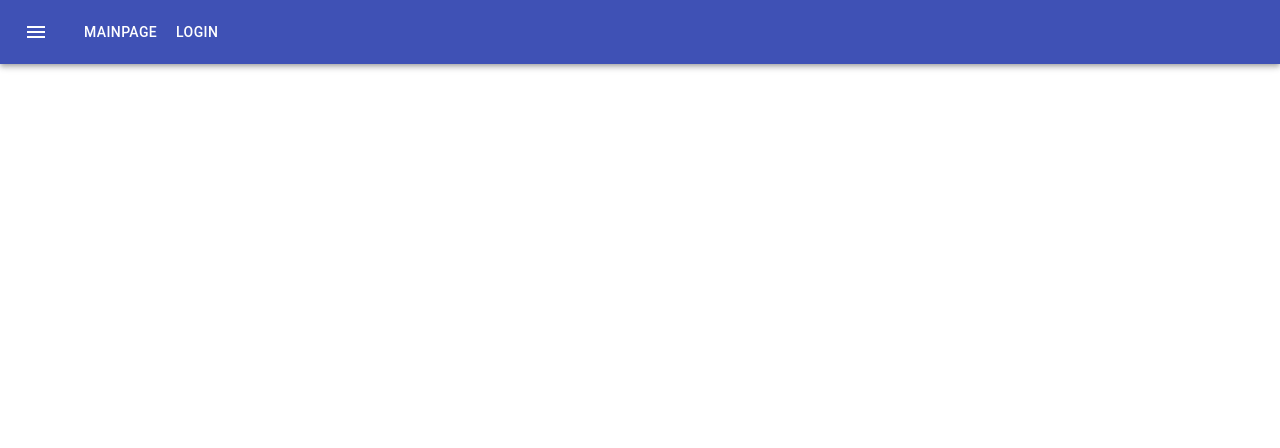
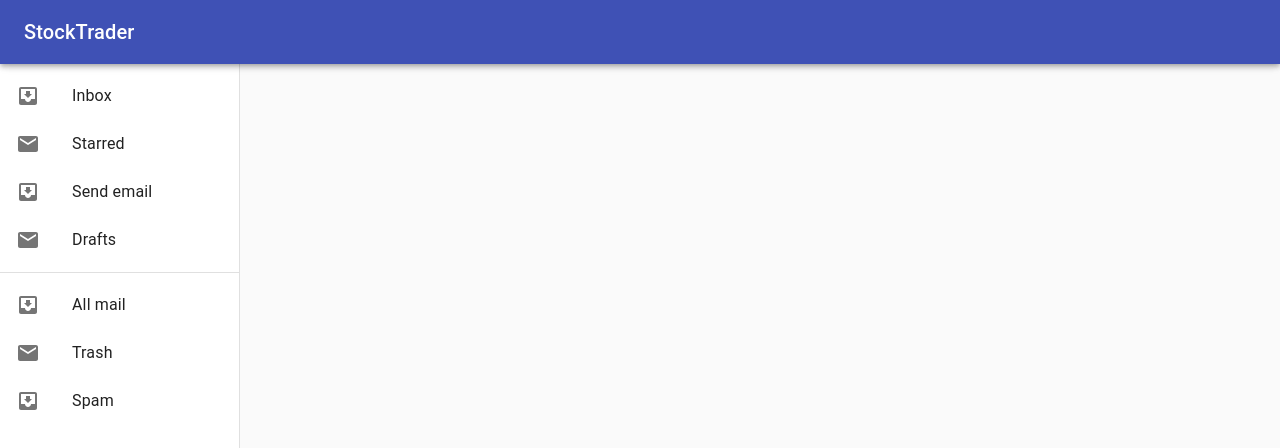
Before and after one commit to dobitamas/Stock-Trader2.0, a React (Create React App) app in the folder stocktrader/: page / in a window 1280 px wide. Shown: the top 448 px of the page. Built offline with nearby package versions, Linux system fonts and the light colour scheme; no server answers.

Commit message:
Reworked Appbar and extended it with Drawer component

```diff
--- a/stocktrader/src/components/AppBar/AppBar.js
+++ b/stocktrader/src/components/AppBar/AppBar.js
@@ -6,10 +6,22 @@
 import Button from '@material-ui/core/Button';
 import IconButton from '@material-ui/core/IconButton';
 import MenuIcon from '@material-ui/icons/Menu';
-import { Link } from 'react-router-dom';
+import Drawer from '@material-ui/core/Drawer';
+import CssBaseline from '@material-ui/core/CssBaseline';
+import List from '@material-ui/core/List';
+import Divider from '@material-ui/core/Divider';
+import ListItem from '@material-ui/core/ListItem';
+import ListItemIcon from '@material-ui/core/ListItemIcon';
+import ListItemText from '@material-ui/core/ListItemText';
+import InboxIcon from '@material-ui/icons/MoveToInbox';
+import MailIcon from '@material-ui/icons/Mail';
 
+
+const drawerWidth = 240;
+
+{/*
 const useStyles = makeStyles((theme) => ({
-  root: {
+baseDiv: {
     flexGrow: 1,
   },
   menuButton: {
@@ -18,22 +30,91 @@
   title: {
     flexGrow: 1,
   },
+  appBar: {
+    width: `calc(100% - ${drawerWidth}px)`,
+    marginLeft: drawerWidth,
+  },
+  drawer: {
+    width: drawerWidth,
+    flexShrink: 0,
+  },
+  drawerPaper: {
+    width: drawerWidth,
+  },
+  toolbar: theme.mixins.toolbar,
+  content: {
+    flexGrow: 1,
+    backgroundColor: theme.palette.background.default,
+    padding: theme.spacing(3),
+  },
+}));
+
+*/}
+
+const useStyles = makeStyles((theme) => ({
+  root: {
+    display: 'flex',
+  },
+  appBar: {
+    zIndex: theme.zIndex.drawer + 1,
+  },
+  drawer: {
+    width: drawerWidth,
+    flexShrink: 0,
+  },
+  drawerPaper: {
+    width: drawerWidth,
+  },
+  drawerContainer: {
+    overflow: 'auto',
+  },
+  content: {
+    flexGrow: 1,
+    padding: theme.spacing(3),
+  },
 }));
 
 export default function ButtonAppBar() {
   const classes = useStyles();
 
-  return (
-    <div className={classes.root}>
-      <AppBar position="static">
+    return (
+        <div className={classes.root}>
+      <CssBaseline />
+      <AppBar position="fixed" className={classes.appBar}>
         <Toolbar>
-          <IconButton edge="start" className={classes.menuButton} color="inherit" aria-label="menu">
-            <MenuIcon />
-          </IconButton>
-            <Button color="inherit">MainPage</Button>
-          <Button color="inherit">Login</Button>
+          <Typography variant="h6" noWrap>
+            StockTrader
+          </Typography>
         </Toolbar>
       </AppBar>
+      <Drawer
+        className={classes.drawer}
+        variant="permanent"
+        classes={{
+          paper: classes.drawerPaper,
+        }}
+      >
+        <Toolbar />
+        <div className={classes.drawerContainer}>
+          <List>
+            {['Inbox', 'Starred', 'Send email', 'Drafts'].map((text, index) => (
+              <ListItem button key={text}>
+                <ListItemIcon>{index % 2 === 0 ? <InboxIcon /> : <MailIcon />}</ListItemIcon>
+                <ListItemText primary={text} />
+              </ListItem>
+            ))}
+          </List>
+          <Divider />
+          <List>
+            {['All mail', 'Trash', 'Spam'].map((text, index) => (
+              <ListItem button key={text}>
+                <ListItemIcon>{index % 2 === 0 ? <InboxIcon /> : <MailIcon />}</ListItemIcon>
+                <ListItemText primary={text} />
+              </ListItem>
+            ))}
+          </List>
+        </div>
+      </Drawer>
     </div>
   );
 }
```
Also changed, not shown: 1 other file (tests, documents, lock files or other folders).
